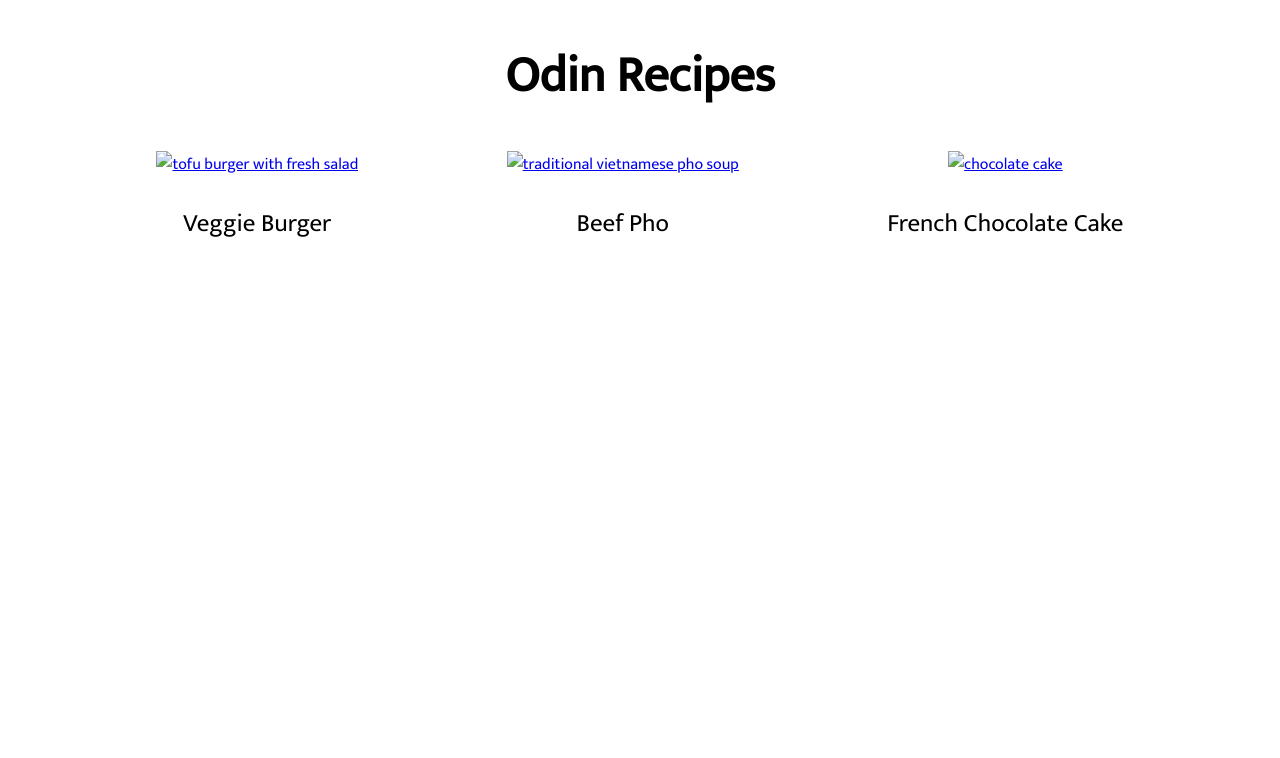
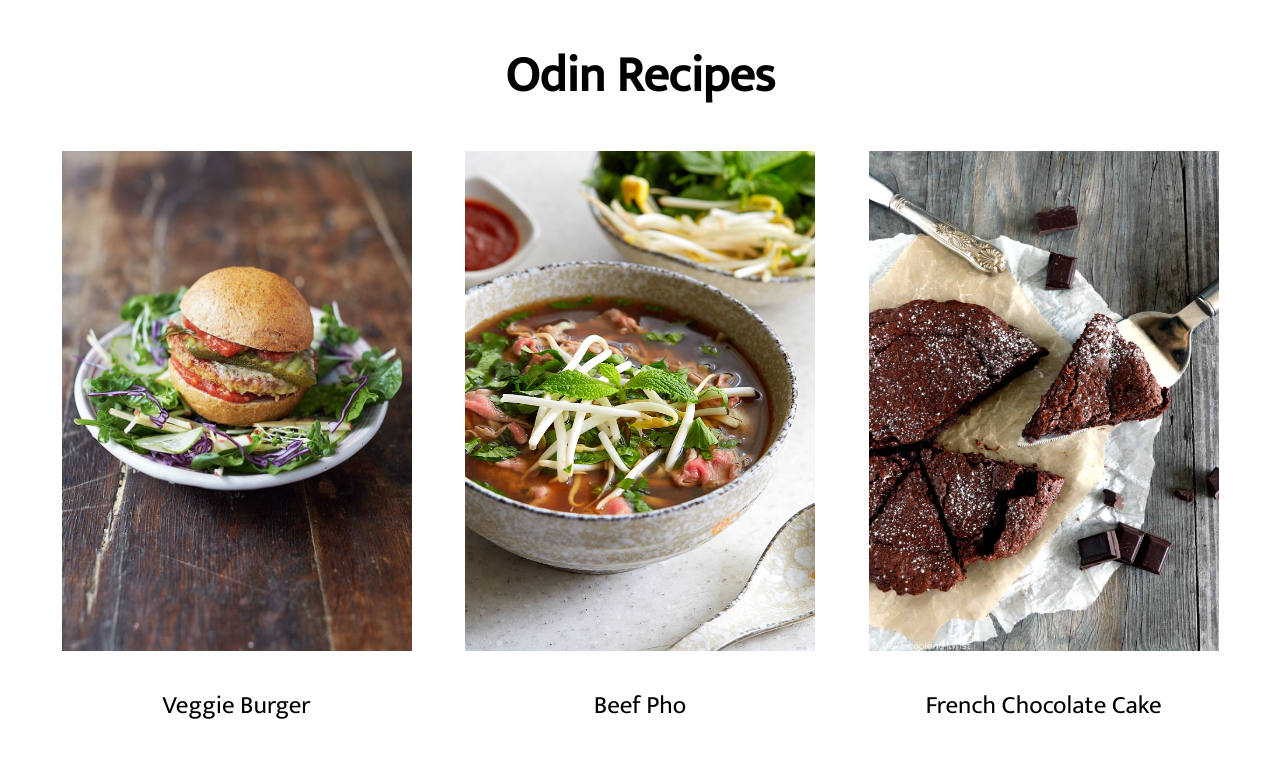
Before and after one commit to Ma-thyas/Project_Recipes, a plain HTML site: page index.html in a window 1280 px wide. Drawn offline with Linux system fonts and the light colour scheme; the site is published under a folder, as on GitHub Pages, so addresses that start at the root find nothing.

Commit message:
final changes

```diff
--- a/index.html
+++ b/index.html
@@ -9,15 +9,15 @@
         <h1>Odin Recipes</h1>
         <div class="choice">
             <div class="recipe">
-                <a href="recipes/tofu-burger.html"><img class="index-img" src="/images/tofu-burger.jpeg" alt="tofu burger with fresh salad"></a>
+                <a href="recipes/tofu-burger.html"><img class="index-img" src="images/tofu-burger.jpeg" alt="tofu burger with fresh salad"></a>
                 <p class="index-recipe-title">Veggie Burger</p>
             </div>
             <div class="recipe">
-                <a href="recipes/pho.html"><img class="index-img" src="/images/pho.jpg" alt="traditional vietnamese pho soup"></a>
+                <a href="recipes/pho.html"><img class="index-img" src="images/pho.jpg" alt="traditional vietnamese pho soup"></a>
                 <p class="index-recipe-title">Beef Pho</p>
             </div>
             <div class="recipe">
-                <a href="recipes/chocolate-cake.html"><img class="index-img" src="/images/chocolate-cake.jpg" alt="chocolate cake"></a>
+                <a href="recipes/chocolate-cake.html"><img class="index-img" src="images/chocolate-cake.jpg" alt="chocolate cake"></a>
                 <p class="index-recipe-title">French Chocolate Cake</p>
             </div>
         </div>
```
Also changed, not shown: recipes/chocolate-cake.html (+1 -1 lines), recipes/pho.html (+1 -1 lines), recipes/tofu-burger.html (+1 -1 lines).
